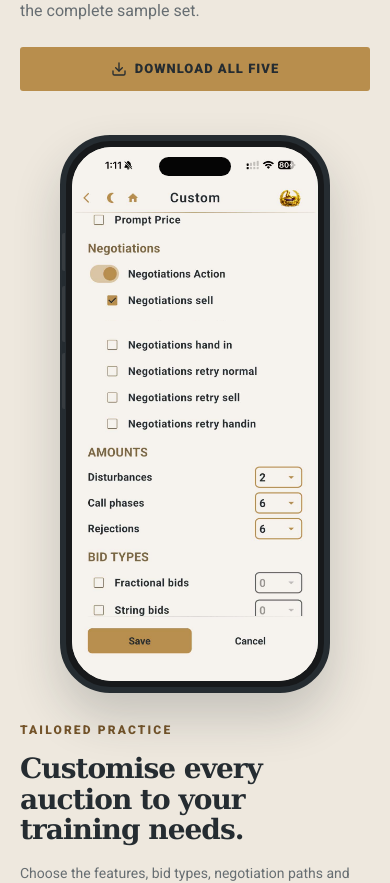
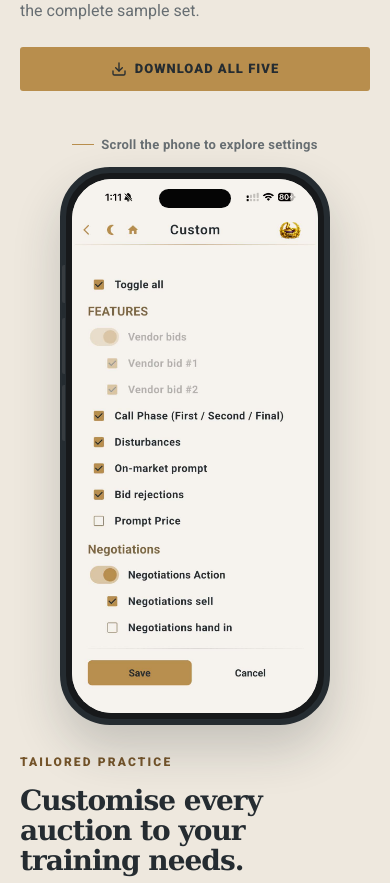
Before and after one commit to nickmac1830-web/ACTS-Website, a Next.js app: page / in a window 390 px wide. Shown: the part 6840-7723 px from the top of the page. Built offline with nearby package versions, Linux system fonts and the light colour scheme; a web font is replaced by a local one.

Commit message:
Make settings phone manually scrollable

```diff
--- a/app/components/custom-auction-phone.tsx
+++ b/app/components/custom-auction-phone.tsx
@@ -1,7 +1,4 @@
-"use client";
-
 import Image from "next/image";
-import { useEffect, useRef } from "react";
 
 const LIGHT_TOP = "/media/custom-settings-light-top.jpg";
 const LIGHT_BOTTOM = "/media/custom-settings-light-bottom.jpg";
@@ -9,49 +6,9 @@ const DARK_TOP = "/media/custom-settings-dark-top.jpg";
 const DARK_BOTTOM = "/media/custom-settings-dark-bottom.jpg";
 
 export function CustomAuctionPhone() {
-  const scrollRef = useRef<HTMLDivElement>(null);
-  const pausedRef = useRef(false);
-  const resumeTimerRef = useRef<number | null>(null);
-
-  useEffect(() => {
-    const scroller = scrollRef.current;
-    if (!scroller || window.matchMedia("(prefers-reduced-motion: reduce)").matches) return;
-
-    let frame = 0;
-    let elapsed = 0;
-    let previous = performance.now();
-    const cycleDuration = 20000;
-
-    const animate = (now: number) => {
-      const delta = Math.min(now - previous, 50);
-      previous = now;
-
-      if (!pausedRef.current) {
-        elapsed = (elapsed + delta) % cycleDuration;
-        const progress = elapsed / cycleDuration;
-        const position = (1 - Math.cos(progress * Math.PI * 2)) / 2;
-        const maximum = scroller.scrollHeight - scroller.clientHeight;
-        scroller.scrollTop = maximum * position;
-      }
-
-      frame = window.requestAnimationFrame(animate);
-    };
-
-    frame = window.requestAnimationFrame(animate);
-    return () => window.cancelAnimationFrame(frame);
-  }, []);
-
-  const pauseTemporarily = () => {
-    pausedRef.current = true;
-    if (resumeTimerRef.current !== null) window.clearTimeout(resumeTimerRef.current);
-    resumeTimerRef.current = window.setTimeout(() => {
-      pausedRef.current = false;
-      resumeTimerRef.current = null;
-    }, 3500);
-  };
-
   return (
     <div className="custom-auction-phone-wrap">
+      <p className="custom-auction-scroll-cue">Scroll the phone to explore settings</p>
       <div className="custom-auction-phone" aria-label="Scrollable ACTS custom auction settings preview">
         <span className="iphone-action-button" aria-hidden="true" />
         <span className="iphone-volume-up" aria-hidden="true" />
@@ -66,23 +23,15 @@ export function CustomAuctionPhone() {
 
           <div
             className="custom-auction-scroll"
-            ref={scrollRef}
             tabIndex={0}
-            onFocus={() => { pausedRef.current = true; }}
-            onBlur={() => { pausedRef.current = false; }}
-            onPointerEnter={() => { pausedRef.current = true; }}
-            onPointerLeave={() => { pausedRef.current = false; }}
-            onPointerDown={pauseTemporarily}
-            onTouchStart={pauseTemporarily}
-            onWheel={pauseTemporarily}
             aria-label="Scroll through the custom auction controls"
           >
             <div className="custom-auction-document">
-              <div className="custom-auction-upper-crop">
+              <div className="custom-auction-content-crop custom-auction-content-top">
                 <Image className="theme-screen-light" src={LIGHT_TOP} alt="ACTS custom auction features and negotiation settings in light mode" width={942} height={2046} unoptimized />
                 <Image className="theme-screen-dark" src={DARK_TOP} alt="ACTS custom auction features and negotiation settings in dark mode" width={942} height={2046} unoptimized />
               </div>
-              <div className="custom-auction-lower-crop" aria-hidden="true">
+              <div className="custom-auction-content-crop custom-auction-content-bottom" aria-hidden="true">
                 <Image className="theme-screen-light" src={LIGHT_BOTTOM} alt="" width={942} height={2046} unoptimized />
                 <Image className="theme-screen-dark" src={DARK_BOTTOM} alt="" width={942} height={2046} unoptimized />
               </div>
--- a/app/globals.css
+++ b/app/globals.css
@@ -390,7 +390,19 @@ video:focus-visible {
 .script-download-all { min-width: 210px; }
 .script-showcase-layout { align-items: start; display: grid; gap: 42px; grid-template-columns: 292px minmax(0, 1fr); margin: 0 auto; max-width: 1240px; }
 .custom-auction-feature { align-items: center; display: flex; flex-direction: column; gap: 28px; min-width: 0; }
-.custom-auction-phone-wrap { display: flex; justify-content: center; width: 100%; }
+.custom-auction-phone-wrap { align-items: center; display: flex; flex-direction: column; justify-content: center; width: 100%; }
+.custom-auction-scroll-cue {
+  align-items: center;
+  color: var(--muted);
+  display: flex;
+  font-size: 13px;
+  font-weight: 700;
+  gap: 7px;
+  letter-spacing: 0.02em;
+  margin: 0 0 12px;
+  text-align: center;
+}
+.custom-auction-scroll-cue::before { background: var(--gold); content: ""; height: 1px; width: 22px; }
 .custom-auction-phone {
   background: #17191b;
   border: 6px solid #252c31;
@@ -413,6 +425,7 @@ video:focus-visible {
 .custom-auction-footer { bottom: 0; height: 12.2%; }
 .custom-auction-footer img { bottom: 0; }
 .custom-auction-scroll {
+  -webkit-overflow-scrolling: touch;
   bottom: 12.15%;
   left: 0;
   overflow-x: hidden;
@@ -427,10 +440,12 @@ video:focus-visible {
 .custom-auction-scroll::-webkit-scrollbar { display: none; height: 0; width: 0; }
 .custom-auction-scroll:focus-visible { box-shadow: inset 0 0 0 2px var(--gold); outline: 0; }
 .custom-auction-document { line-height: 0; width: 100%; }
-.custom-auction-upper-crop { aspect-ratio: 942 / 1700; line-height: 0; overflow: hidden; position: relative; width: 100%; }
-.custom-auction-upper-crop img { height: auto; left: 0; position: absolute; top: 0; width: 100%; }
-.custom-auction-lower-crop { aspect-ratio: 942 / 1520; line-height: 0; overflow: hidden; position: relative; width: 100%; }
-.custom-auction-lower-crop img { height: auto; left: 0; position: absolute; top: 0; transform: translateY(-13.7%); width: 100%; }
+.custom-auction-content-crop { line-height: 0; overflow: hidden; position: relative; width: 100%; }
+.custom-auction-content-crop img { height: auto; left: 0; position: absolute; top: 0; width: 100%; }
+.custom-auction-content-top { aspect-ratio: 942 / 1542; }
+.custom-auction-content-top img { transform: translateY(-12.22%); }
+.custom-auction-content-bottom { aspect-ratio: 942 / 1383; }
+.custom-auction-content-bottom img { transform: translateY(-19.89%); }
 .custom-auction-copy { width: 100%; }
 .custom-auction-copy .kicker { margin-bottom: 15px; }
 .custom-auction-copy h3 { font-family: "ActsEditorial", Georgia, serif; font-size: 29px; letter-spacing: -0.035em; line-height: 1.08; margin: 0; }
```
